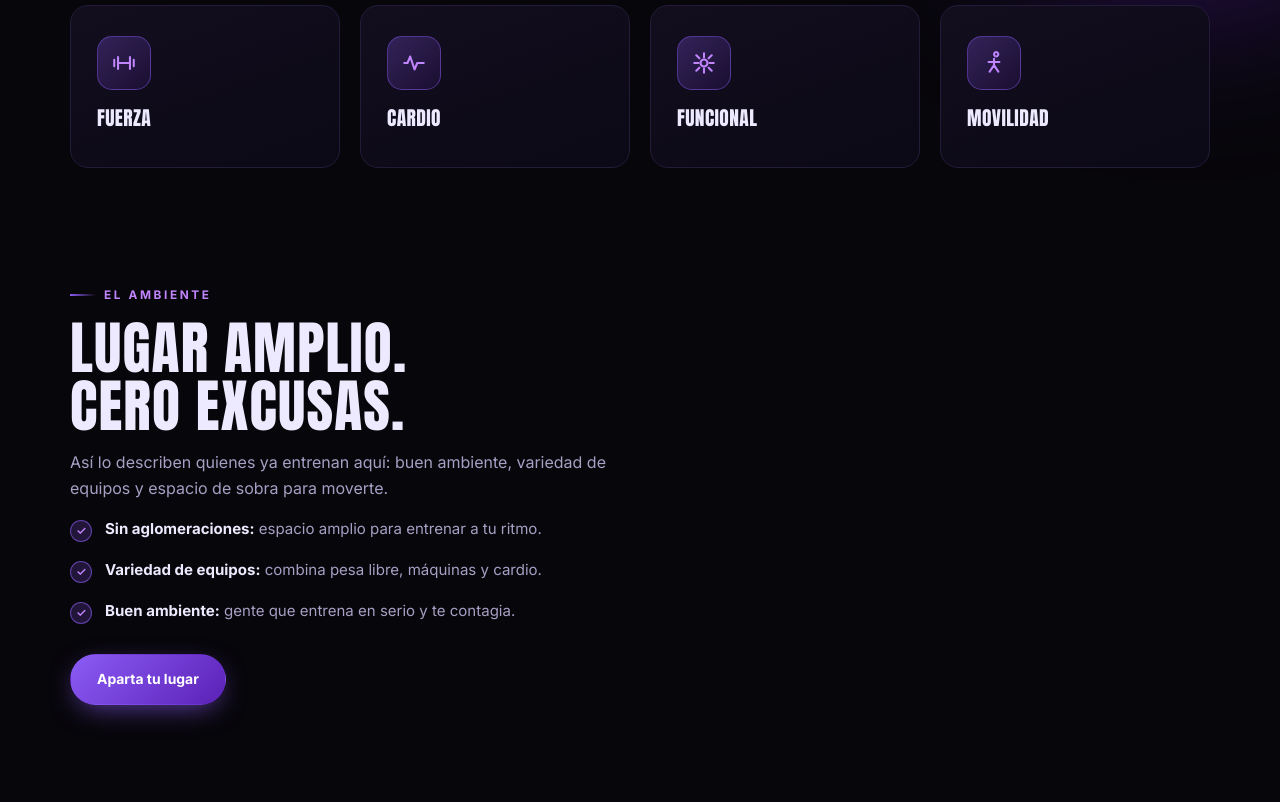
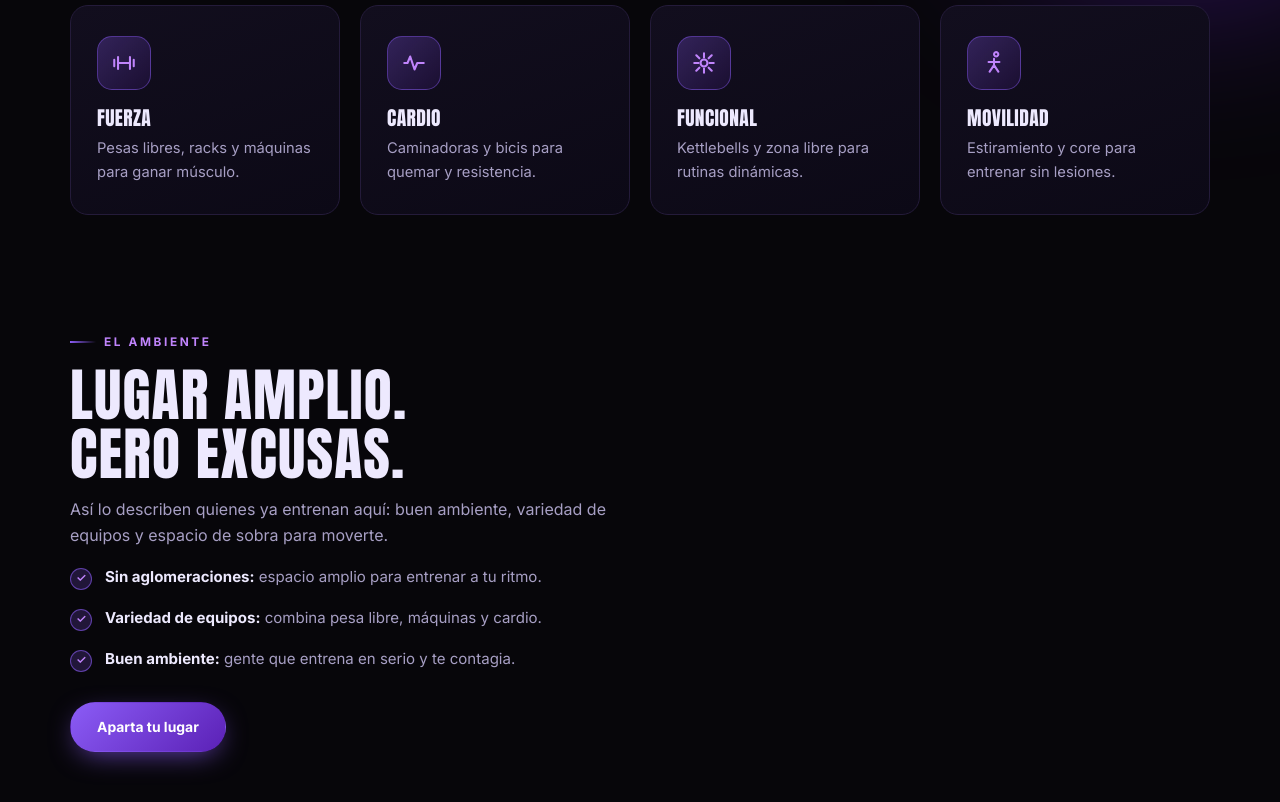
Before and after one commit to Josetoanto/octopus-gym-tuxtla, a plain HTML site: page index.html in a window 1280 px wide. Shown: the part 1200-2002 px from the top of the page. Drawn offline with Linux system fonts and the light colour scheme.

Commit message:
Áreas con descripción corta

```diff
--- a/index.html
+++ b/index.html
@@ -292,18 +292,22 @@ footer.site{border-top:1px solid var(--line);background:#050408;padding:52px 0 3
       <article class="card">
         <div class="ico"><svg viewBox="0 0 24 24"><path d="M6.5 6.5v11M17.5 6.5v11M3 9v6M21 9v6M6.5 12h11"/></svg></div>
         <h3>Fuerza</h3>
+        <p>Pesas libres, racks y máquinas para ganar músculo.</p>
       </article>
       <article class="card">
         <div class="ico"><svg viewBox="0 0 24 24"><path d="M3 12h3l2.5-6 4 12 2.5-6H21"/></svg></div>
         <h3>Cardio</h3>
+        <p>Caminadoras y bicis para quemar y resistencia.</p>
       </article>
       <article class="card">
         <div class="ico"><svg viewBox="0 0 24 24"><path d="M12 3v4M12 17v4M4.9 4.9l2.8 2.8M16.3 16.3l2.8 2.8M3 12h4M17 12h4M4.9 19.1l2.8-2.8M16.3 7.7l2.8-2.8"/><circle cx="12" cy="12" r="3.2"/></svg></div>
         <h3>Funcional</h3>
+        <p>Kettlebells y zona libre para rutinas dinámicas.</p>
       </article>
       <article class="card">
         <div class="ico"><svg viewBox="0 0 24 24"><path d="M12 4a2 2 0 1 0 0-.01M12 8v6M12 14l-4 6M12 14l4 6M7 11h10"/></svg></div>
         <h3>Movilidad</h3>
+        <p>Estiramiento y core para entrenar sin lesiones.</p>
       </article>
     </div>
   </div>
```
